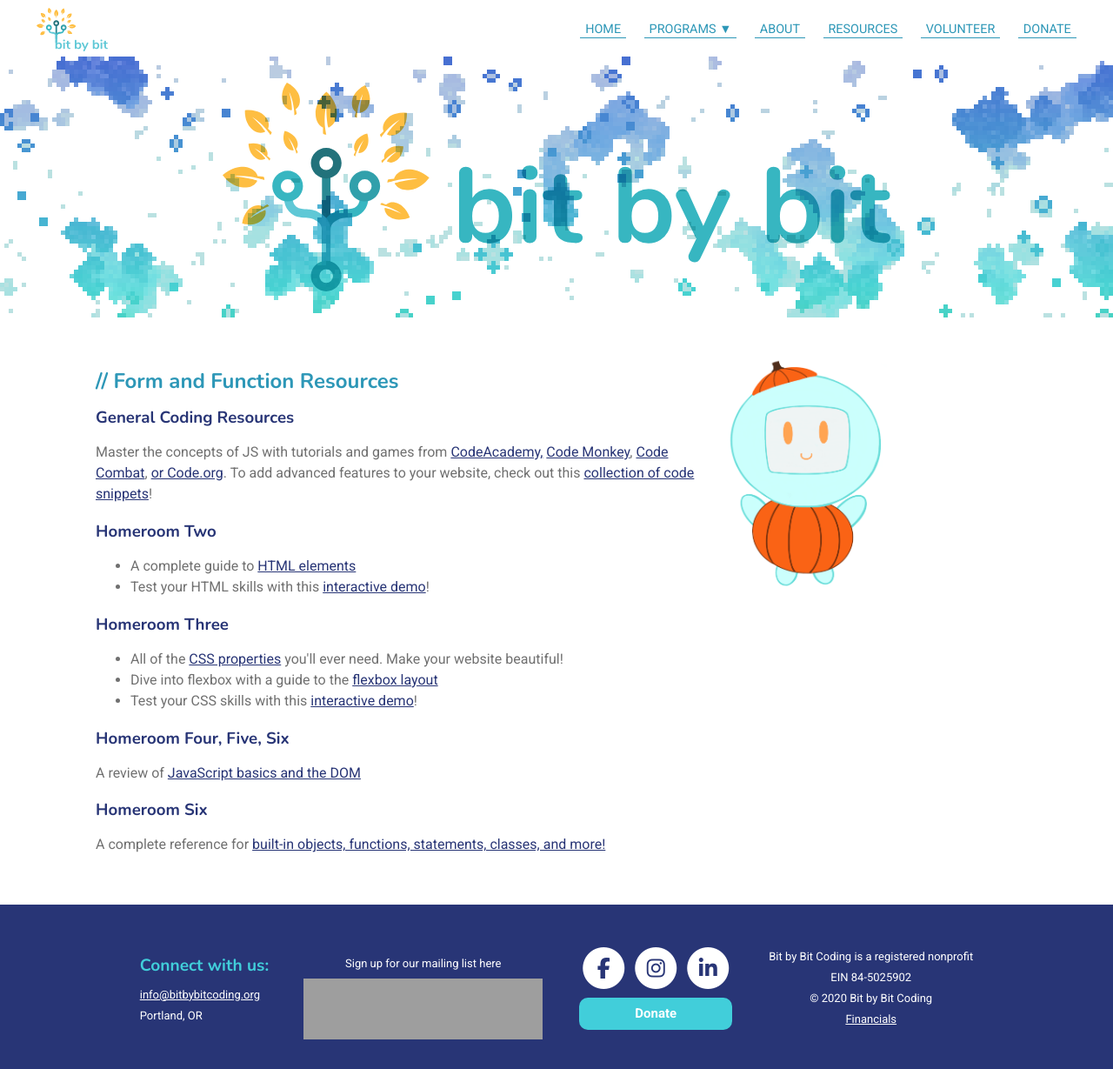
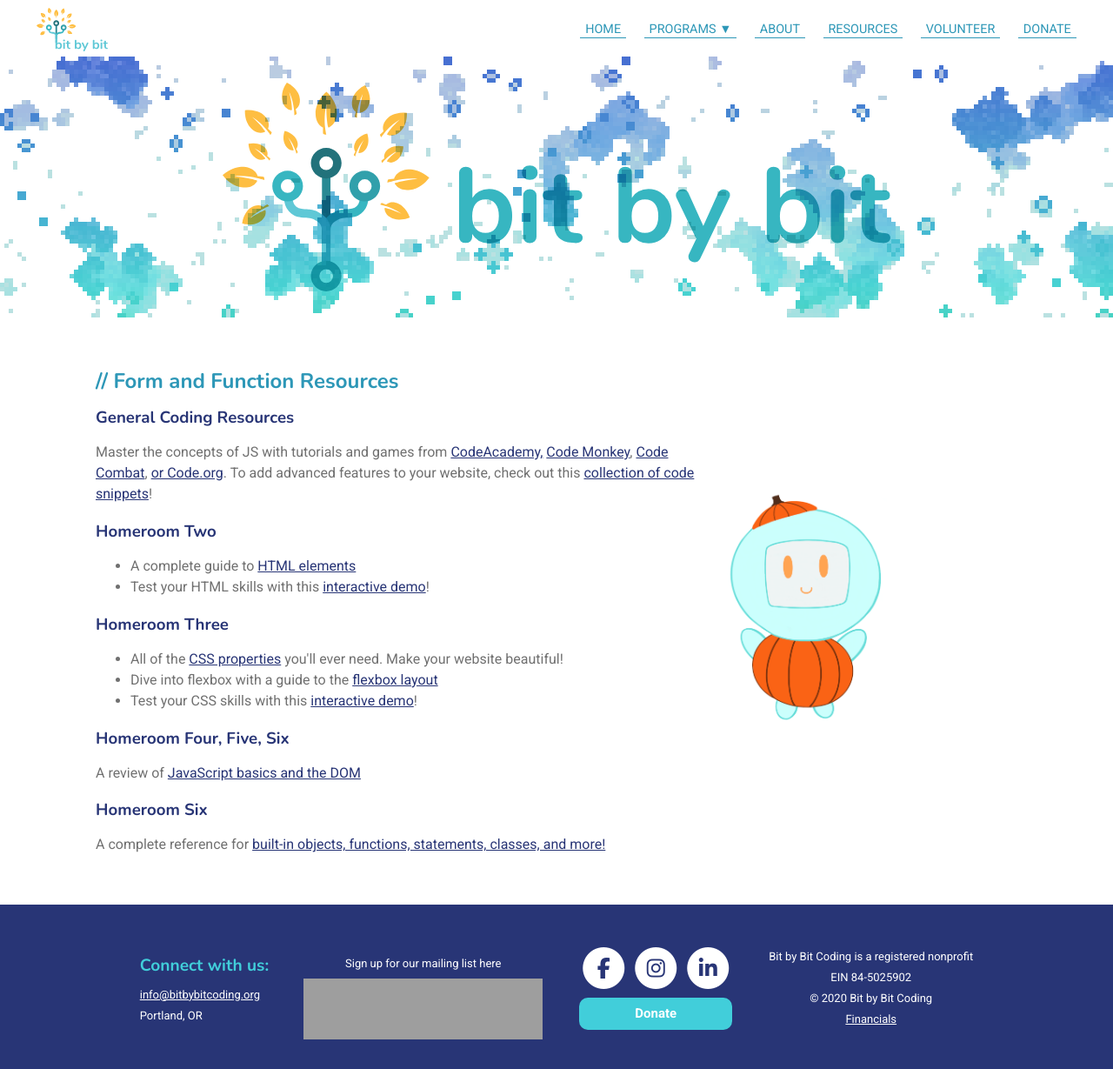
Before and after one commit to bit-by-bit-coding/bxb-website, a Jekyll site: the page built from ffresources.html, in a window 1280 px wide and 1229 px high. Shown: the whole window at 87% size. Built offline with Jekyll 4.4.1, drawn with Linux system fonts in a browser that asks for light colours; nearby versions of some CDN libraries; grey boxes are pictures that could not be loaded.

Commit message:
moving bot to align-center

```diff
--- a/styles/resources.scss
+++ b/styles/resources.scss
@@ -4,6 +4,10 @@
 @import 'variables';
 
 /* Resources Page */
+.details-container {
+  justify-content: space-between;
+  align-items: center;
+}
 
 #resource {
   flex-grow: 10;
```
